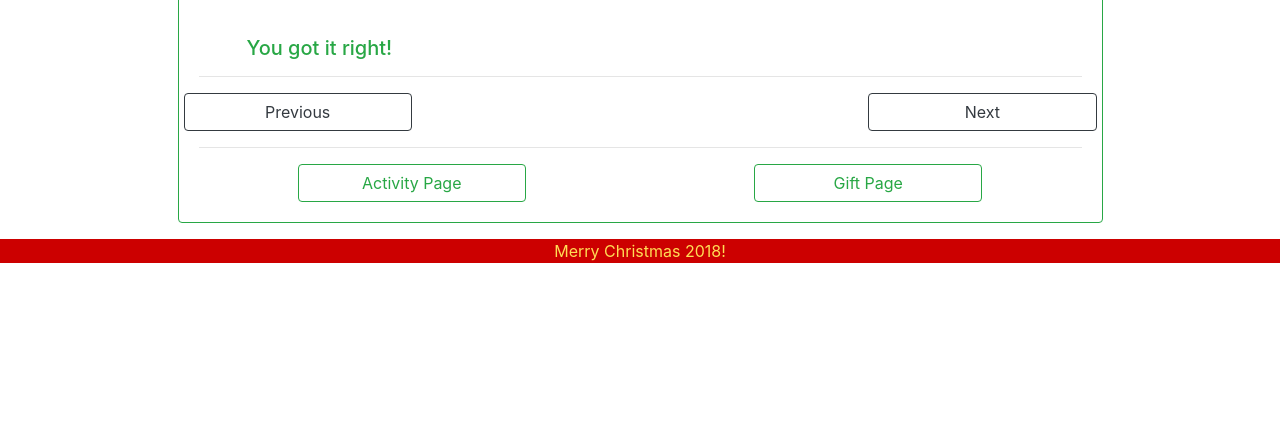
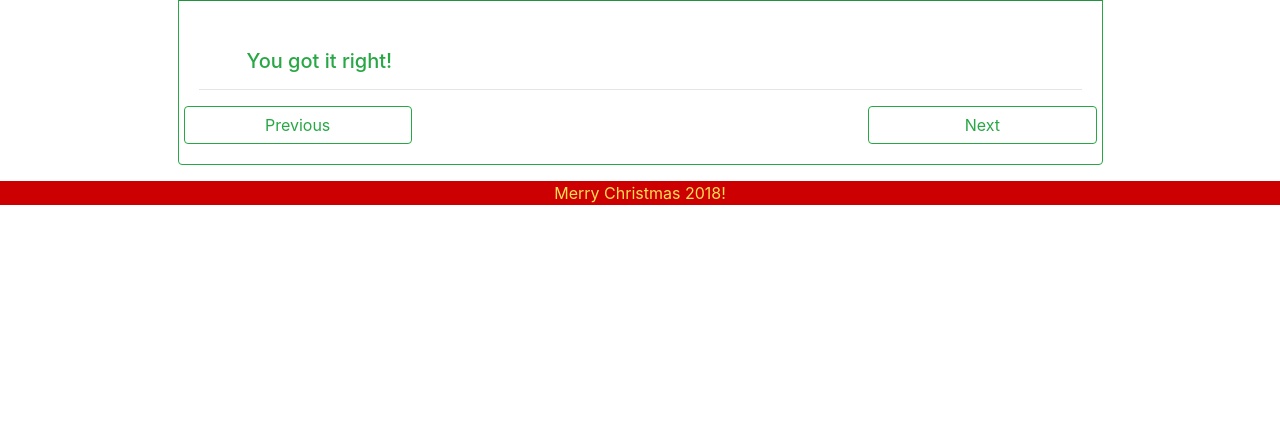
Before and after one commit to JMorris1575/christmas18, a Django app: template c18/trivia/templates/trivia/trivia_result.html in a window 1280 px wide. Shown: the part 196-638 px from the top of the page. Run offline with Django 3.2, Linux system fonts and the light colour scheme; the template is opened without the code that fills it, so the values that code supplies are empty; some libraries are stand-ins or nearby versions.

Commit message:
Improved menu in header.html

```diff
--- a/c18/templates/header.html
+++ b/c18/templates/header.html
@@ -33,29 +33,33 @@
                         <!-- Menu Links -->
                         <div class="col">
                             <nav class="navbar navbar-light navbar-expand-lg pt-0">
-                                <button class="navbar-toggler ml-auto p-0" type="button"
+                                <button class="navbar-toggler ml-auto p-0 pb-3" type="button"
                                         data-toggle="collapse" data-target="#navbarCollapse">
                                     <span class="navbar-toggler-icon pt-1" style="background:none">
                                         <i class="fas fa-bars"></i>
                                     </span>
                                 </button>
                                 <div class="collapse navbar-collapse" id="navbarCollapse">
-                                    <ul class="navbar-nav ml-auto text-right">
+                                    <div class="navbar-nav ml-auto nav-fill">
                                         {% if user.is_staff %}
-                                            <li class="nav-item">
-                                                <a href="{% url 'mail:send-mail' %}?next={{ next_url }}"
-                                                   class="nav-link">
-                                                    E-mail
-                                                </a>
-                                            </li>
+                                            <a href="{% url 'mail:send-mail' %}?next={{ next_url }}"
+                                               class="nav-item nav-link btn btn-outline-primary btn-lg text-right pb-3">
+                                                E-mail
+                                            </a>
                                         {% endif %}
-                                        <li class="nav-item">
-                                            <a href="{% url 'memory:memory_list' %}" class="nav-link">Memories</a>
-                                        </li>
-                                        <li class="nav-item">
-                                            <a href="{% url 'gift:activity_index' %}" class="nav-link">Activities</a>
-                                        </li>
-                                    </ul>
+                                        <a href="{% url 'gift:home' %}"
+                                           class="nav-item nav-link btn btn-outline-primary btn-lg text-right pb-3">
+                                            Gifts
+                                        </a>
+                                        <a href="{% url 'memory:memory_list' %}"
+                                           class="nav-item nav-link btn btn-ouline-primary btn-lg text-right pb-3">
+                                            Memories
+                                        </a>
+                                        <a href="{% url 'gift:activity_index' %}"
+                                           class="nav-item nav-link btn btn-outline-primary btn-lg text-right pb-3">
+                                            Activities
+                                        </a>
+                                    </div>
                                 </div>
                             </nav>
                         </div>
--- a/c18/trivia/templates/trivia/trivia_result.html
+++ b/c18/trivia/templates/trivia/trivia_result.html
@@ -39,18 +39,12 @@
             <p class="card-text text-success mt-3 mx-md-5">{{ question.explanation }}</p>
             <hr>
             <div class="row justify-content-between">
-                <a class="btn btn-outline-dark col-md-3" href="{% url 'trivia:previous' question.number %}">
+                <a class="btn btn-outline-success col-md-3" href="{% url 'trivia:previous' question.number %}">
                     Previous
                 </a>
-                <a class="btn btn-outline-dark col-md-3" href="{% url 'trivia:next' question.number %}">
+                <a class="btn btn-outline-success col-md-3" href="{% url 'trivia:next' question.number %}">
                     Next
                 </a>
-            </div>
-
-            <hr>
-            <div class="row justify-content-around">
-                <a class="btn btn-outline-success col-md-3" href="{% url 'gift:activity_index' %}">Activity Page</a>
-                <a class="btn btn-outline-success col-md-3" href="{% url 'gift:home' %}">Gift Page</a>
             </div>
         </div>
     </div>
```
Also changed, not shown: c18/memory/templates/memory/memory_list.html (+11 -1 lines).
